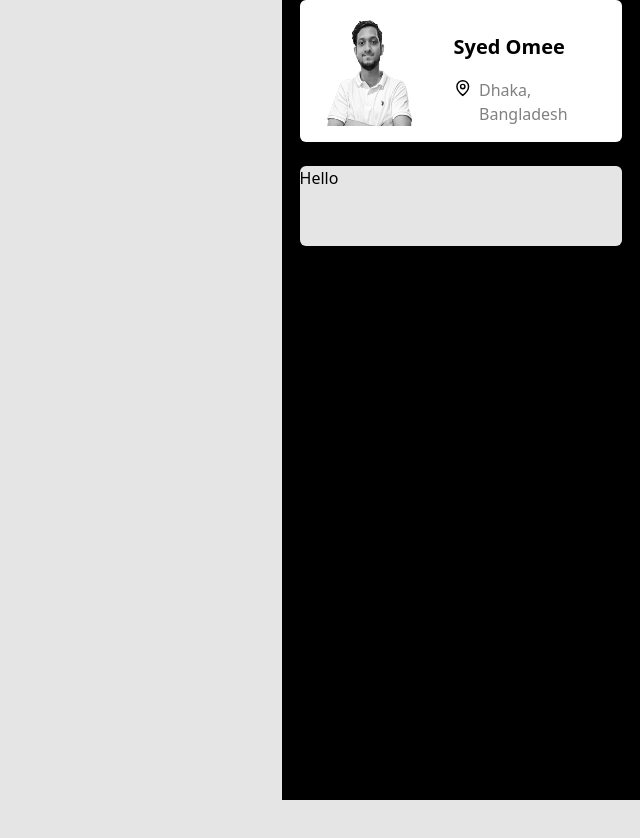
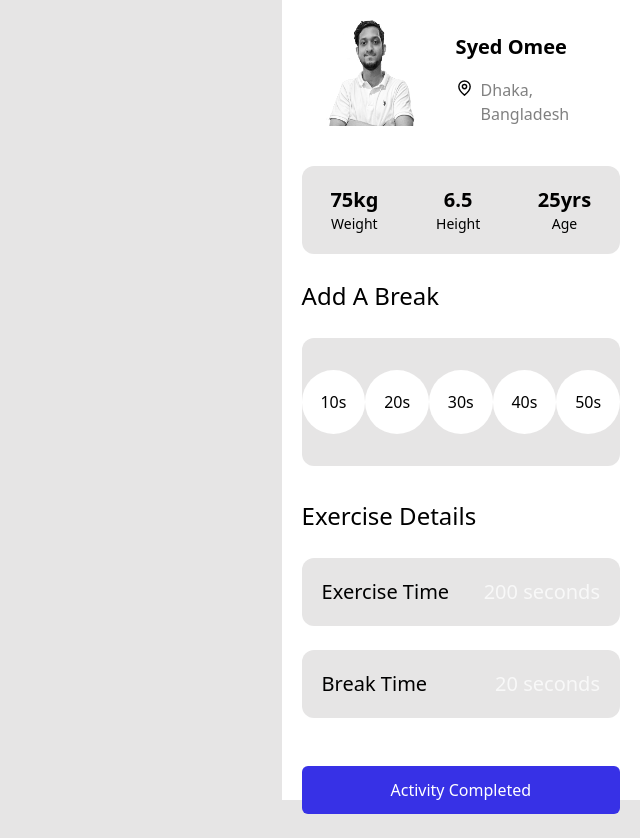
Before and after one commit to mahmudhafiz/active-club, a React (Create React App) app: page / in a window 1280 px wide. Shown: the whole page, without its empty margins (640-1280 px from the left). Before the commit the page ends 800 px from the top, so only its background shows below. Built offline with nearby package versions, Linux system fonts and the light colour scheme.

Commit message:
Sidebar completed

```diff
--- a/src/components/SideBar.jsx
+++ b/src/components/SideBar.jsx
@@ -3,10 +3,13 @@ import { GrLocation } from 'react-icons/gr';
 import Photo from '../assests/Omee8.png';
 
 const SideBar = () => {
+    const time = 200;
+    const breakTime = 20;
+
     return (
-        <div className='text-black h-screen w-[28%] bg-black ml-auto'>
+        <div className='text-black h-screen w-[28%] bg-white ml-auto'>
             {/* user section */}
-            <div className='flex bg-white w-[90%] mx-auto py-4 px-4 rounded-md'>
+            <div className='flex bg-white mx-5 py-4 px-4 rounded-md'>
                 <img className='w-[90px] h-auto ml-2 mr-10' src={Photo} alt="/" />
                 <div>
                     <h1 className='text-[20px] font-bold py-4'>Syed Omee</h1>
@@ -17,8 +20,49 @@ const SideBar = () => {
                 </div>
             </div>
             {/* health section */}
-            <div className='bg-[#E6E5E5] w-[90%] mx-auto rounded-md h-[10%] my-6'>
-                Hello
+            <div className='bg-[#E6E5E5] mx-5 rounded-xl py-5 my-6 flex justify-around items-center'>
+                <div className='flex flex-col text-center font-bold text-xl'>
+                    75kg
+                    <span className='font-thin text-sm'>Weight</span>
+                </div>
+                <div className='flex flex-col text-center font-bold text-xl'>
+                    6.5
+                    <span className='font-thin text-sm'>Height</span>
+                </div>
+                <div className='flex flex-col text-center font-bold text-xl'>
+                    25yrs
+                    <span className='font-thin text-sm'>Age</span>
+                </div>
+            </div>
+            {/* break section */}
+            <div className='text-black mx-5 text-[1.5rem]'>
+                Add A Break
+            </div>
+            {/* time section */}
+            <div className='bg-[#E6E5E5] mx-5 rounded-xl py-8 my-6 flex justify-around items-center'>
+                <div className='w-16 h-16 rounded-full bg-white flex justify-center items-center'><span>10s</span></div>
+                <div className='w-16 h-16 rounded-full bg-white flex justify-center items-center'><span>20s</span></div>
+                <div className='w-16 h-16 rounded-full bg-white flex justify-center items-center'><span>30s</span></div>
+                <div className='w-16 h-16 rounded-full bg-white flex justify-center items-center'><span>40s</span></div>
+                <div className='w-16 h-16 rounded-full bg-white flex justify-center items-center'><span>50s</span></div>
+            </div>
+            {/* details section */}
+            <div className='text-black mx-5 text-[1.5rem] mt-8'>
+                Exercise Details
+            </div>
+            {/* time section */}
+            <div className='mx-5'>
+                <div className='bg-[#E6E5E5] px-5 rounded-xl py-5 my-6 flex justify-between'>
+                    <span className='text-xl'>Exercise Time</span>
+                    <span className='text-xl text-[#f8f8f8]'>{time} seconds</span>
+                </div>
+                <div className='bg-[#E6E5E5] px-5 rounded-xl py-5 my-6 flex justify-between'>
+                    <span className='text-xl'>Break Time</span>
+                    <span className='text-xl text-[#f8f8f8]'>{breakTime} seconds</span>
+                </div>
+            </div>
+            <div className='mx-5'>
+                <button className='bg-[#3731e6] w-full rounded-md font-medium my-6 py-3 text-white'>Activity Completed</button>
             </div>
         </div>
     );
```
